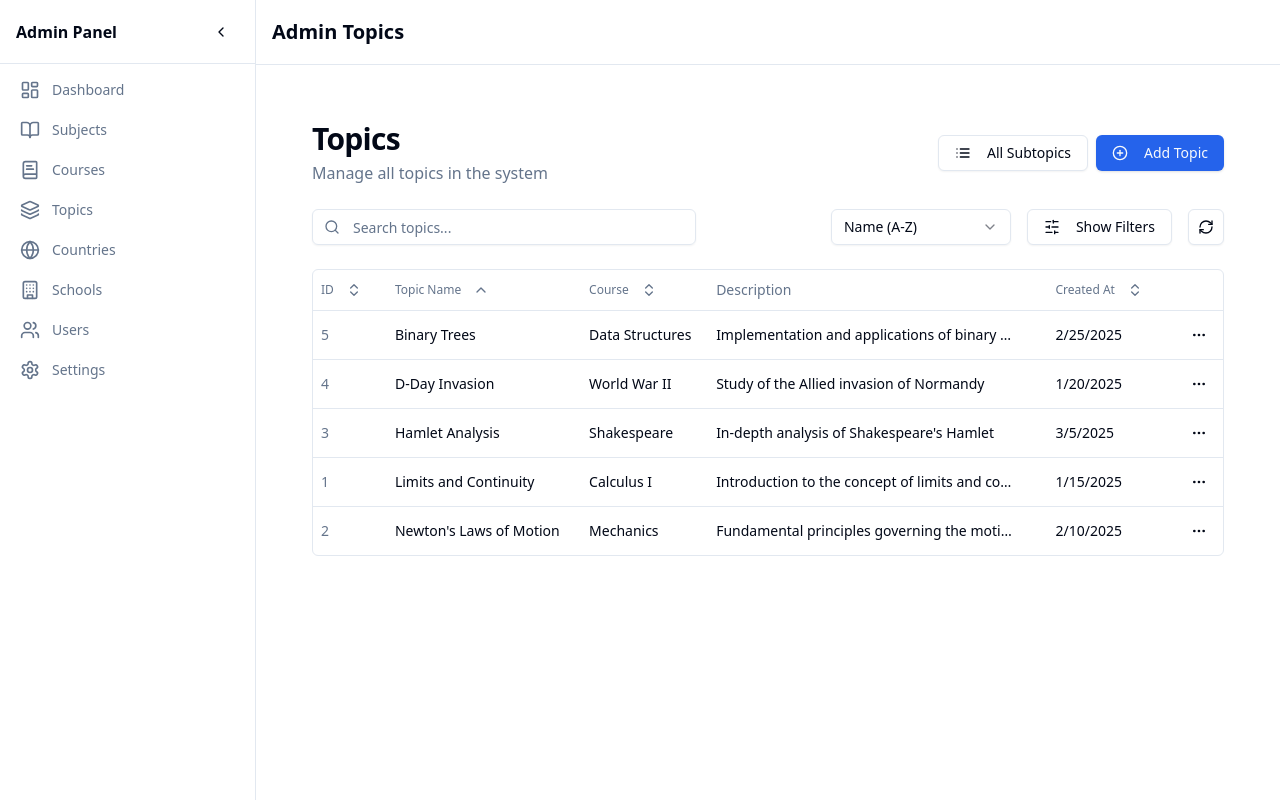
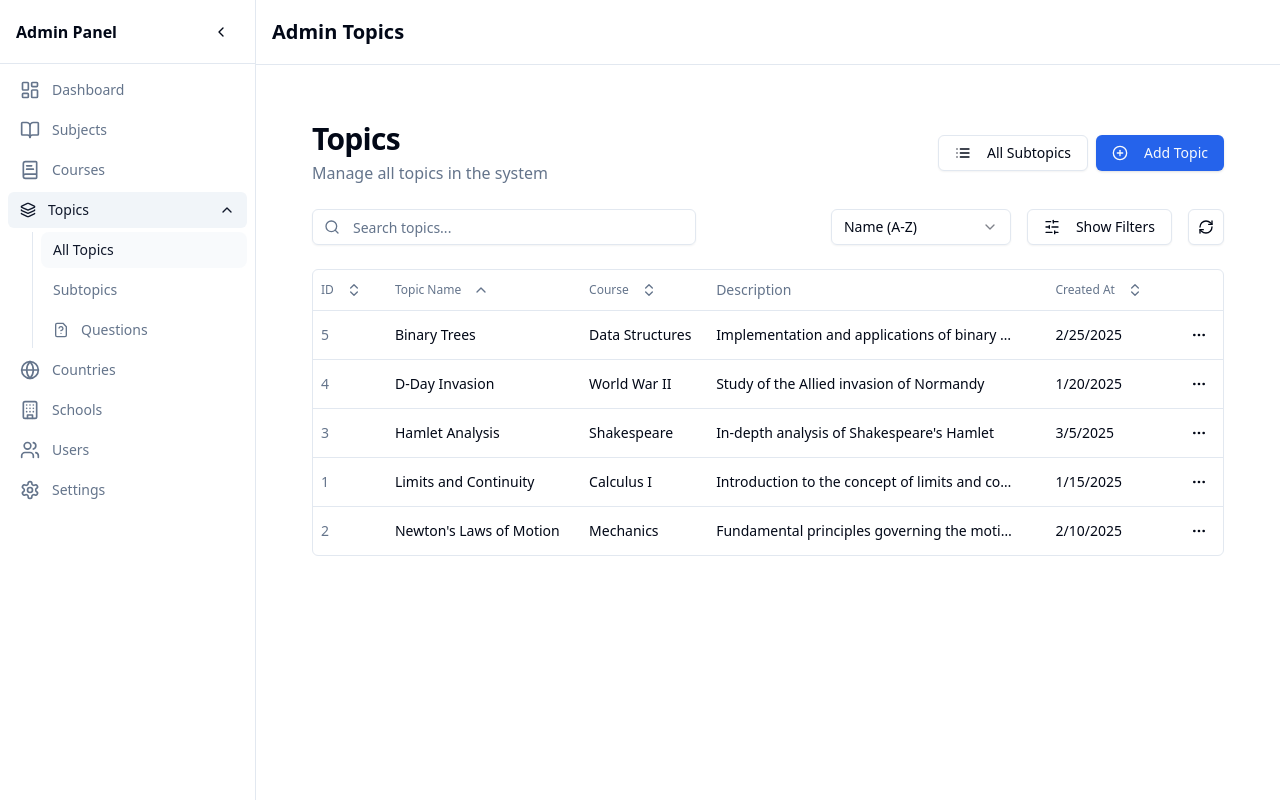
Before and after one commit to Eislett-Dev-KarlJohanBailey/Question-Management-Is-Ed, a Next.js app: page /admin/topics in a window 1280 px wide. Built offline with nearby package versions, Linux system fonts and the light colour scheme.

Commit message:
feat(admin/sidebar): Add questions link to navigation

```diff
--- a/src/components/layout/AdminSidebar.tsx
+++ b/src/components/layout/AdminSidebar.tsx
@@ -1,5 +1,7 @@
 
+import { useState } from "react"
 import Link from "next/link"
+import { useRouter } from "next/router"
 import { cn } from "@/lib/utils"
 import {
   LayoutDashboard,
@@ -12,7 +14,9 @@ import {
   Layers,
   Globe,
   Building,
-  BookText
+  BookText,
+  FileQuestion,
+  ChevronDown
 } from "lucide-react"
 import { Button } from "@/components/ui/button"
 
@@ -22,6 +26,21 @@ interface AdminSidebarProps {
 }
 
 export function AdminSidebar({ isOpen, onOpenChange }: AdminSidebarProps) {
+  const router = useRouter()
+  const [expandedSections, setExpandedSections] = useState<Record<string, boolean>>({
+    topics: router.pathname.includes("/admin/topics")
+  })
+
+  const toggleSection = (section: string) => {
+    setExpandedSections(prev => ({
+      ...prev,
+      [section]: !prev[section]
+    }))
+  }
+
+  const isActive = (path: string) => router.pathname === path
+  const isInPath = (path: string) => router.pathname.startsWith(path)
+
   const menuItems = [
     {
       title: "Dashboard",
@@ -41,7 +60,18 @@ export function AdminSidebar({ isOpen, onOpenChange }: AdminSidebarProps) {
     {
       title: "Topics",
       icon: Layers,
-      href: "/admin/topics"
+      href: "/admin/topics",
+      submenu: [
+        {
+          title: "Subtopics",
+          href: "/admin/topics/subtopics"
+        },
+        {
+          title: "Questions",
+          icon: FileQuestion,
+          href: "/admin/topics/subtopics/questions"
+        }
+      ]
     },
     {
       title: "Countries",
@@ -96,14 +126,69 @@ export function AdminSidebar({ isOpen, onOpenChange }: AdminSidebarProps) {
             )}
           </Button>
         </div>
-        <nav className="flex-1 space-y-1 p-2">
+        <nav className="flex-1 space-y-1 p-2 overflow-y-auto">
           {menuItems.map((item) => (
+            <div key={item.href}>
+              {item.submenu ? (
+                <>
+                  <Button
+                    variant="ghost"
+                    className={cn(
+                      "w-full justify-between px-3 py-2 text-sm font-medium text-muted-foreground hover:bg-accent hover:text-accent-foreground",
+                      !isOpen && "lg:justify-center",
+                      isInPath(item.href) && "bg-accent text-accent-foreground"
+                    )}
+                    onClick={() => toggleSection(item.title.toLowerCase())}
+                  >
+                    <div className="flex items-center gap-3">
+                      <item.icon className="h-5 w-5" />
+                      <span className={cn("text-sm font-medium", !isOpen && "lg:hidden")}>
+                        {item.title}
+                      </span>
+                    </div>
+                    {isOpen && (
+                      <ChevronDown
+                        className={cn(
+                          "h-4 w-4 transition-transform",
+                          expandedSections[item.title.toLowerCase()] && "rotate-180"
+                        )}
+                      />
+                    )}
+                  </Button>
+                  {expandedSections[item.title.toLowerCase()] && isOpen && (
+                    <div className="ml-6 mt-1 space-y-1 border-l pl-2">
                       <Link
-              key={item.href}
+                        href={item.href}
+                        className={cn(
+                          "flex items-center gap-3 rounded-lg px-3 py-2 text-sm text-muted-foreground hover:bg-accent hover:text-accent-foreground",
+                          isActive(item.href) && "bg-accent/50 text-accent-foreground"
+                        )}
+                      >
+                        All {item.title}
+                      </Link>
+                      {item.submenu.map((subitem) => (
+                        <Link
+                          key={subitem.href}
+                          href={subitem.href}
+                          className={cn(
+                            "flex items-center gap-3 rounded-lg px-3 py-2 text-sm text-muted-foreground hover:bg-accent hover:text-accent-foreground",
+                            isInPath(subitem.href) && "bg-accent/50 text-accent-foreground"
+                          )}
+                        >
+                          {subitem.icon && <subitem.icon className="h-4 w-4" />}
+                          {subitem.title}
+                        </Link>
+                      ))}
+                    </div>
+                  )}
+                </>
+              ) : (
+                <Link
                   href={item.href}
                   className={cn(
                     "flex items-center gap-3 rounded-lg px-3 py-2 text-muted-foreground hover:bg-accent hover:text-accent-foreground",
-                !isOpen && "lg:justify-center"
+                    !isOpen && "lg:justify-center",
+                    isActive(item.href) && "bg-accent text-accent-foreground"
                   )}
                 >
                   <item.icon className="h-5 w-5" />
@@ -111,6 +196,8 @@ export function AdminSidebar({ isOpen, onOpenChange }: AdminSidebarProps) {
                     {item.title}
                   </span>
                 </Link>
+              )}
+            </div>
           ))}
         </nav>
       </div>
```
Lines whose indentation alone changed are shown as unchanged.
